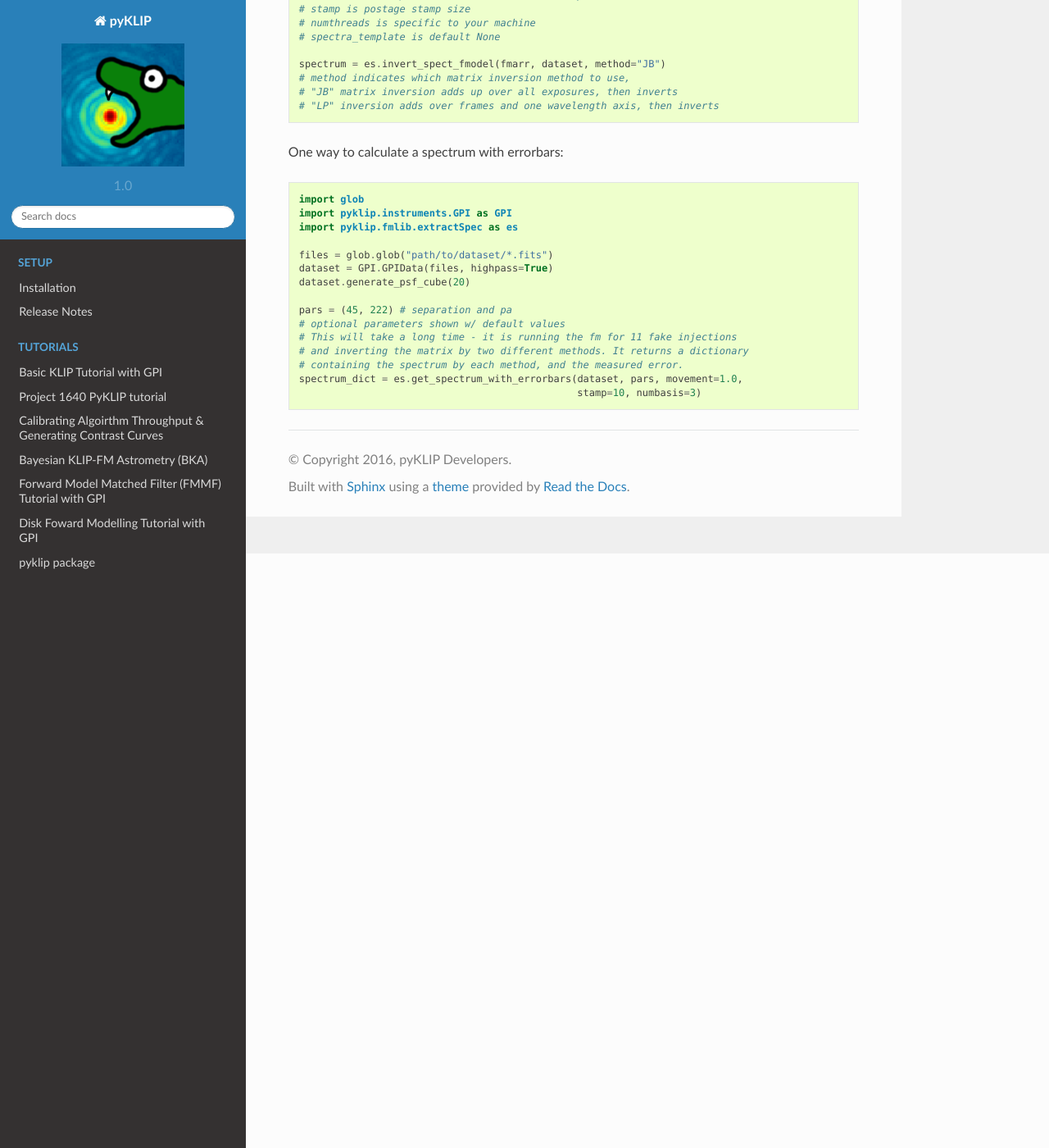
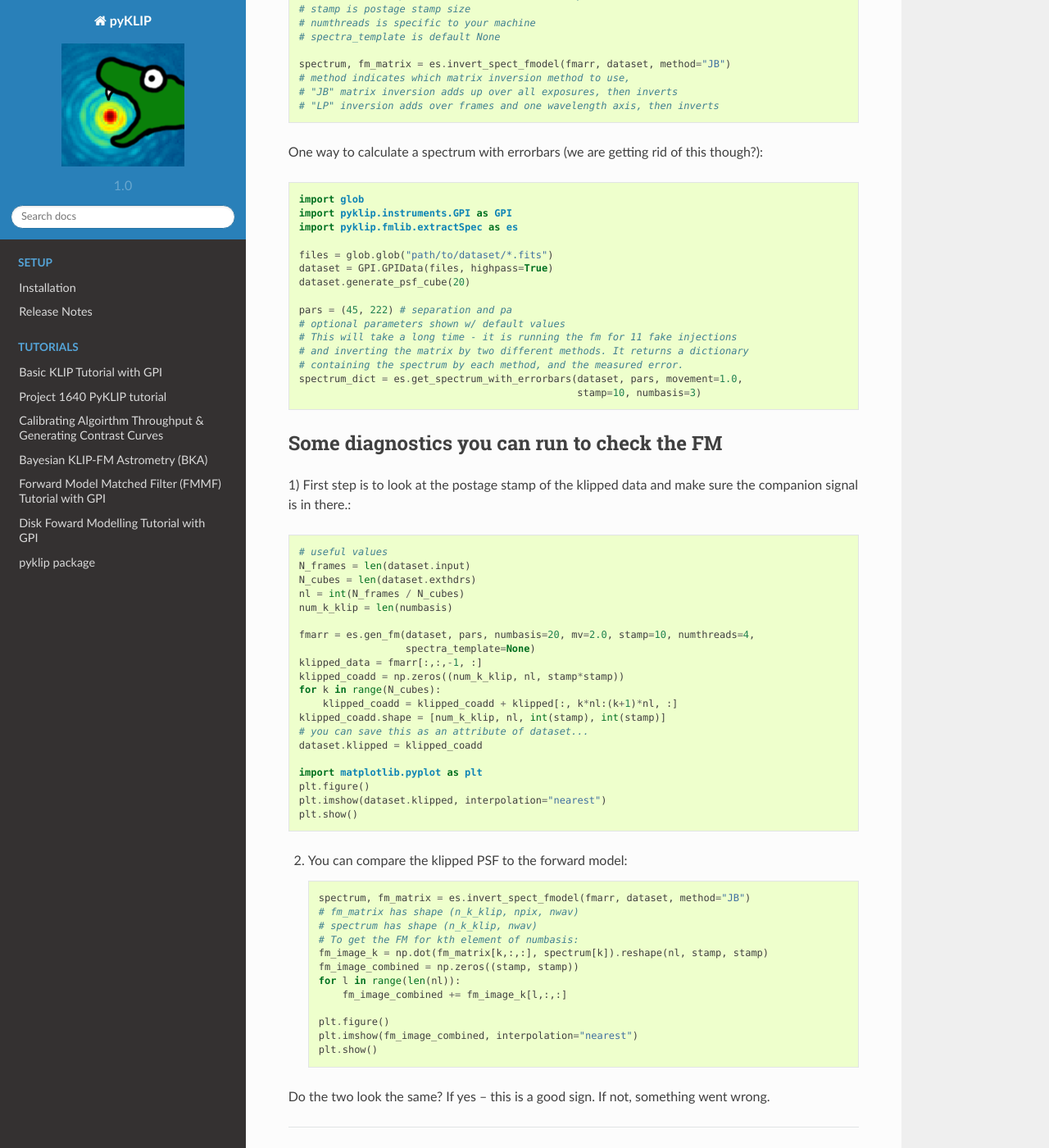
Before and after one commit to UCSB-Exoplanet-Polarimetry-Lab/pyKLIP_NMFJAX, a Sphinx documentation site: the page built from docs/source/fm_spect.rst, in a window 1280 px wide and 1400 px high, scrolled down 725 px. Shown: the whole window at 82% size. Built offline with Sphinx 7.4.7 and the Read the Docs theme 2.0.0, drawn with Linux system fonts in a browser that asks for light colours.

Commit message:
cleaned up hard-coded stamp size, return fm_matrix with the recovered spectrum in invert_spect_fmodel, updated documentation with examples for checking FM.

```diff
--- a/docs/source/fm_spect.rst
+++ b/docs/source/fm_spect.rst
@@ -37,12 +37,12 @@ gen_fm usage::
     # numthreads is specific to your machine
     # spectra_template is default None
 
-    spectrum = es.invert_spect_fmodel(fmarr, dataset, method="JB")
+    spectrum, fm_matrix = es.invert_spect_fmodel(fmarr, dataset, method="JB")
     # method indicates which matrix inversion method to use,
     # "JB" matrix inversion adds up over all exposures, then inverts
     # "LP" inversion adds over frames and one wavelength axis, then inverts
 
-One way to calculate a spectrum with errorbars::
+One way to calculate a spectrum with errorbars (we are getting rid of this though?)::
 
     import glob
     import pyklip.instruments.GPI as GPI
@@ -59,3 +59,48 @@ One way to calculate a spectrum with errorbars::
     # containing the spectrum by each method, and the measured error.
     spectrum_dict = es.get_spectrum_with_errorbars(dataset, pars, movement=1.0,
                                                    stamp=10, numbasis=3)
+
+
+Some diagnostics you can run to check the FM
+--------------------------------------------
+1) First step is to look at the postage stamp of the klipped data and make sure
+the companion signal is in there.::
+
+
+    # useful values
+    N_frames = len(dataset.input)
+    N_cubes = len(dataset.exthdrs)
+    nl = int(N_frames / N_cubes)
+    num_k_klip = len(numbasis)
+
+    fmarr = es.gen_fm(dataset, pars, numbasis=20, mv=2.0, stamp=10, numthreads=4,
+                      spectra_template=None)
+    klipped_data = fmarr[:,:,-1, :]
+    klipped_coadd = np.zeros((num_k_klip, nl, stamp*stamp))
+    for k in range(N_cubes):
+        klipped_coadd = klipped_coadd + klipped[:, k*nl:(k+1)*nl, :]
+    klipped_coadd.shape = [num_k_klip, nl, int(stamp), int(stamp)]
+    # you can save this as an attribute of dataset...
+    dataset.klipped = klipped_coadd
+
+    import matplotlib.pyplot as plt
+    plt.figure()
+    plt.imshow(dataset.klipped, interpolation="nearest")
+    plt.show()
+
+2) You can compare the klipped PSF to the forward model::
+
+    spectrum, fm_matrix = es.invert_spect_fmodel(fmarr, dataset, method="JB")
+    # fm_matrix has shape (n_k_klip, npix, nwav)
+    # spectrum has shape (n_k_klip, nwav)
+    # To get the FM for kth element of numbasis:
+    fm_image_k = np.dot(fm_matrix[k,:,:], spectrum[k]).reshape(nl, stamp, stamp)
+    fm_image_combined = np.zeros((stamp, stamp))
+    for l in range(len(nl)):
+        fm_image_combined += fm_image_k[l,:,:]
+
+    plt.figure()
+    plt.imshow(fm_image_combined, interpolation="nearest")
+    plt.show()
+
+Do the two look the same? If yes -- this is a good sign. If not, something went wrong.
```
Also changed, not shown: 1 other file.
